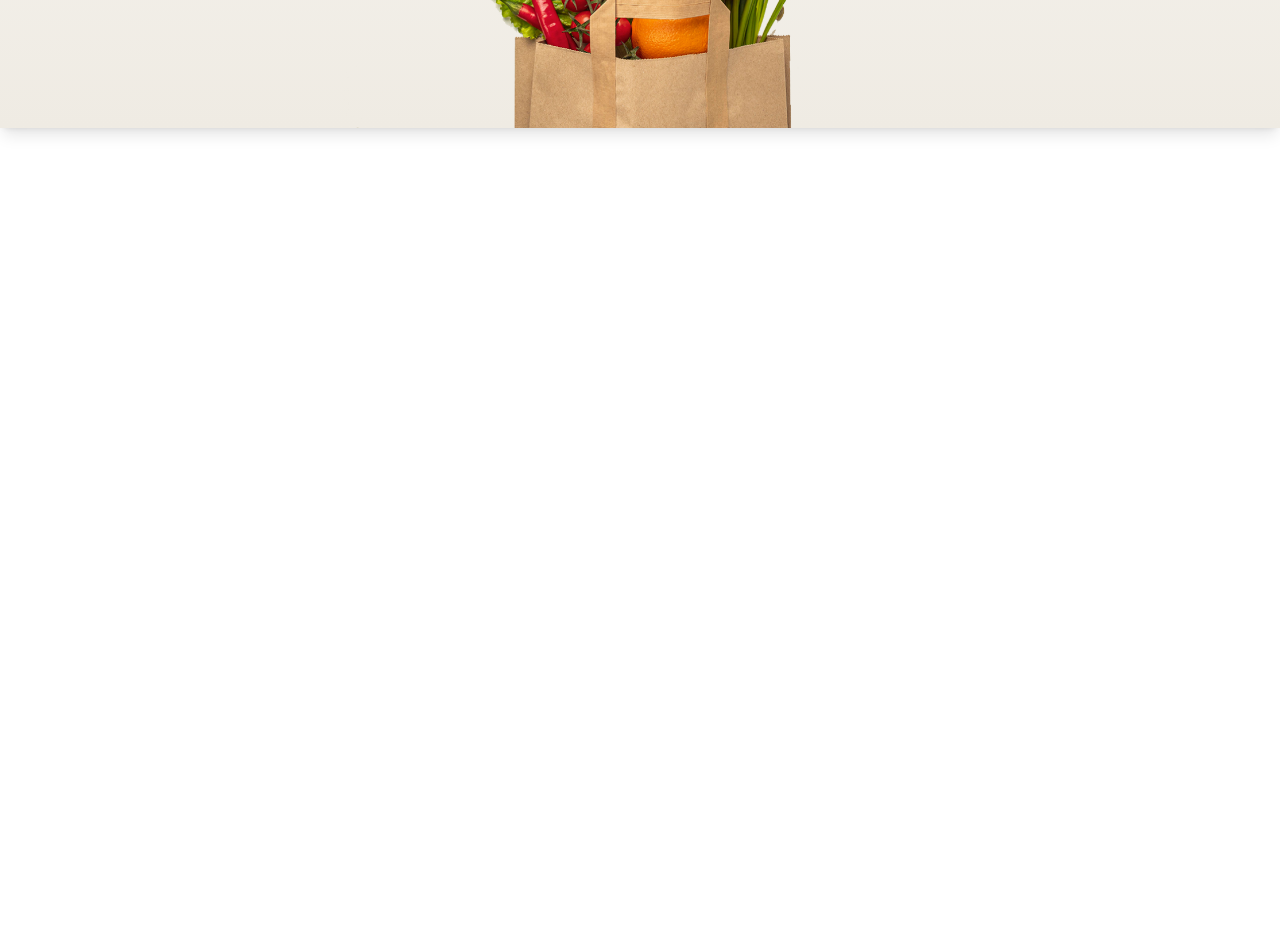
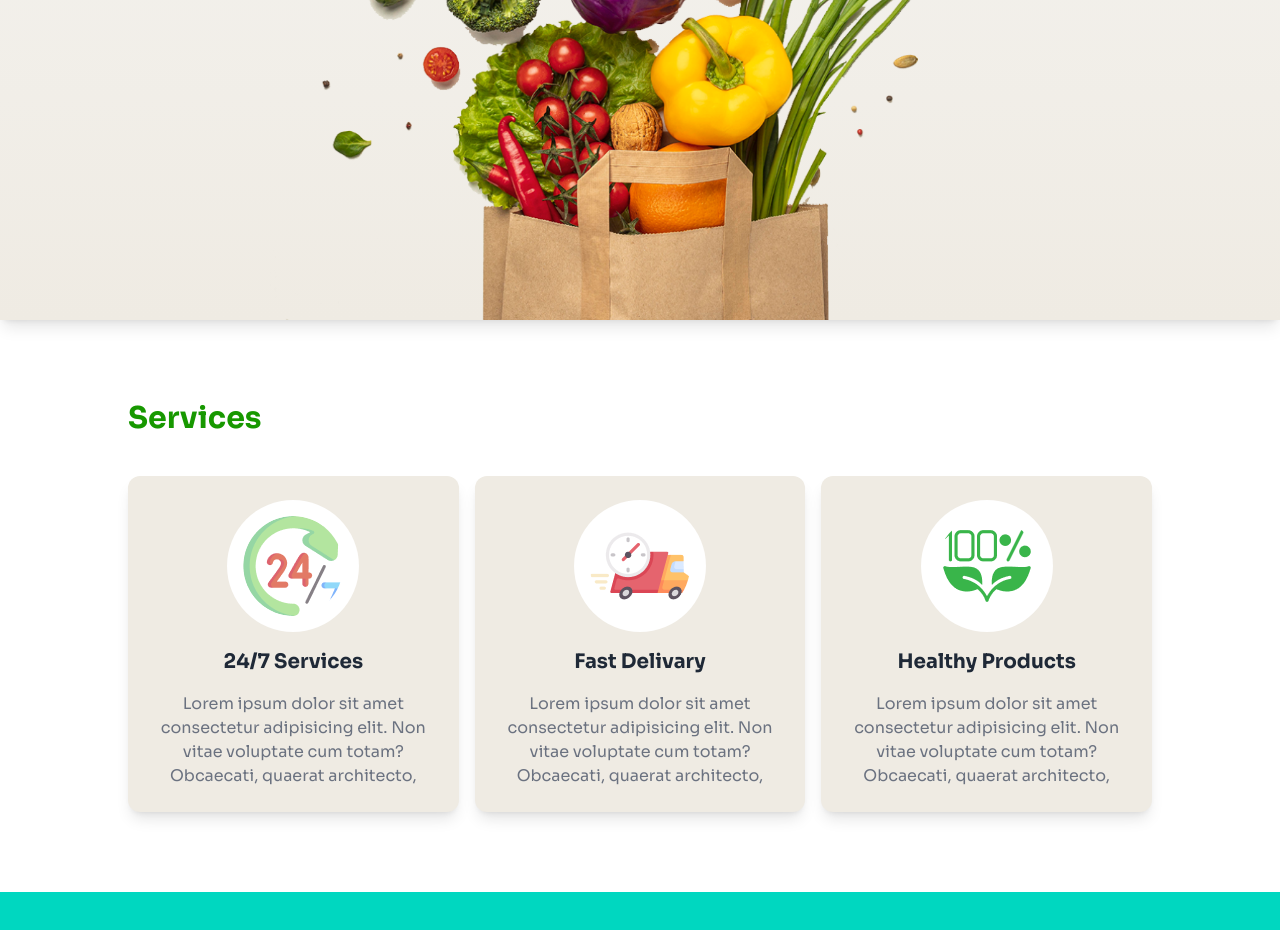
Before and after one commit to farad-alam/Nature-s-Platter, a website: page index.html in a window 1280 px wide. Shown: the part 780-1710 px from the top of the page. Before the commit the page ends 1292 px from the top, so only its background shows below. Drawn offline with Linux system fonts and the light colour scheme.

Commit message:
service section added

```diff
--- a/index.html
+++ b/index.html
@@ -13,9 +13,13 @@
     />
   </head>
   <body class="font-sora bg-[#ffffff] text-[16px]">
-    <header class="w-full h-fit bg-gradient-to-t from-[#EFEBE3] to-gray-50  shadow-lg">
+    <header
+      class="w-full h-fit bg-gradient-to-t from-secondary-bg to-gray-50 shadow-lg"
+    >
       <!-- Navbar Section -->
-      <nav class="w-full md:w-10/12 mx-auto border-b md:border-none border-brand-primary">
+      <nav
+        class="w-full md:w-10/12 mx-auto border-b md:border-none border-brand-primary"
+      >
         <div class="navbar bg-base-100">
           <div class="navbar-start">
             <img
@@ -110,9 +114,9 @@
           <!-- banar intro -->
           <div
             id="banar-intro"
-            class="md:w-10/12 mx-auto text-center mt-20 space-y-9"
+            class="md:w-11/12 mx-auto text-center mt-20 space-y-9"
           >
-            <h1 class="text-[26px] md:text-6xl font-bold">
+            <h1 class="text-[26px] md:text-[56px] font-bold">
               Freshness <span class="text-brand-primary">You Can</span> <br />
               <span class="text-brand-primary">Count</span> On, Prices You’ll
               Love!
@@ -125,17 +129,73 @@
           <!-- Banar Thumbnail -->
           <div
             id="banar-thumbnail"
-            class="w-full mx-auto flex items-center justify-center "
+            class="w-full mx-auto flex items-center justify-center"
           >
-            <img class="w-8/12" src="./asset/hero-vegetables.png" alt="" />
+            <img class="w-10/12" src="./asset/hero-vegetables.png" alt="" />
           </div>
         </div>
       </section>
     </header>
     <main>
-        <section class="h-96">
-
-        </section>
+      <!-- Service Section -->
+      <section id="services" class="w-full min-h-[60vh] max-h-fit py-20">
+        <div id="service-context" class="w-4/5 mx-auto">
+          <h2 class="section-title pb-10">Services</h2>
+          <!-- Service Cards -->
+          <div id="cards" class="grid grid-cols-3 gap-4">
+            <!-- Card One -->
+            <div
+              id="service-card"
+              class="bg-secondary-bg py-6 px-4 rounded-xl flex flex-col gap-4 items-center justify-center shadow-lg"
+            >
+              <img
+                class="bg-base-100 p-4 rounded-full"
+                src="./asset/service.png"
+                alt=""
+              />
+              <h3 class="text-xl font-bold">24/7 Services</h3>
+              <p class="text-center text-gray-500">
+                Lorem ipsum dolor sit amet consectetur adipisicing elit. Non
+                vitae voluptate cum totam? Obcaecati, quaerat architecto,
+              </p>
+            </div>
+            <!-- Card Two -->
+            <div
+              id="service-card"
+              class="bg-secondary-bg py-6 px-4 rounded-xl flex flex-col gap-4 items-center justify-center shadow-lg"
+            >
+              <img
+                class="bg-base-100 p-4 rounded-full"
+                src="./asset/delivery.png"
+                alt=""
+              />
+              <h3 class="text-xl font-bold">Fast Delivary</h3>
+              <p class="text-center text-gray-500">
+                Lorem ipsum dolor sit amet consectetur adipisicing elit. Non
+                vitae voluptate cum totam? Obcaecati, quaerat architecto,
+              </p>
+            </div>
+            <!-- Card Three -->
+            <div
+              id="service-card"
+              class="bg-secondary-bg py-6 px-4 rounded-xl flex flex-col gap-4 items-center justify-center shadow-lg"
+            >
+              <img
+                class="bg-base-100 p-4 rounded-full"
+                src="./asset/healthy.png"
+                alt=""
+              />
+              <h3 class="text-xl font-bold">Healthy Products</h3>
+              <p class="text-center text-gray-500">
+                Lorem ipsum dolor sit amet consectetur adipisicing elit. Non
+                vitae voluptate cum totam? Obcaecati, quaerat architecto,
+              </p>
+            </div>
+          </div>
+        </div>
+      </section>
+      <!-- Demo Section -->
+      <section class="h-96 bg-accent"></section>
     </main>
     <footer></footer>
   </body>
--- a/src/input.css
+++ b/src/input.css
@@ -14,3 +14,6 @@
 .outlined-btn:hover {
   @apply bg-brand-primary text-base-100 scale-105;
 }
+.section-title {
+  @apply text-brand-primary text-2xl md:text-3xl font-bold;
+}
--- a/tailwind.config.js
+++ b/tailwind.config.js
@@ -2,12 +2,14 @@
 module.exports = {
   content: ["./*.html"],
   theme: {
-    extend: {},
-    fontFamily: {
-      sora: ["Sora", "sans-serif"],
-    },
-    colors: {
-      "brand-primary": "#179800",
+    extend: {
+      fontFamily: {
+        sora: ["Sora", "sans-serif"],
+      },
+      colors: {
+        "brand-primary": "#179800",
+        "secondary-bg": "#EFEBE3",
+      },
     },
   },
   plugins: [require("daisyui")],
```
Also changed, not shown: src/output.css.
